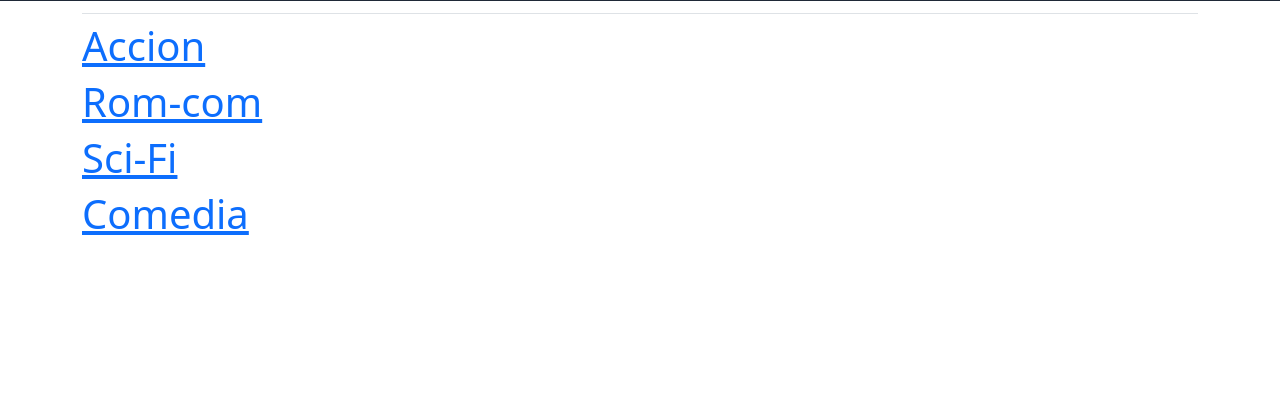
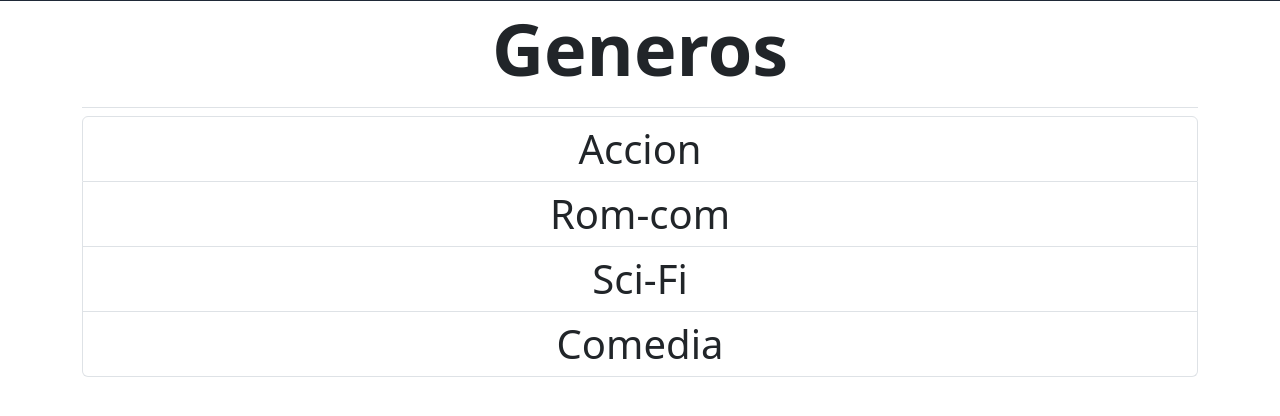
Before and after one commit to LuisMtzGarcia/ClonIMDb, a Django app: page /generos/ in a window 1280 px wide. Shown: the part 55-471 px from the top of the page. Run offline with Django 4.2, Linux system fonts and the light colour scheme; data comes from the database, SQL or seed files in the repository; some libraries are stand-ins or nearby versions.

Commit message:
Estilizara la pagina de listado de Generos

```diff
--- a/appIMDb/templates/appIMDb/generos.html
+++ b/appIMDb/templates/appIMDb/generos.html
@@ -1,17 +1,26 @@
 {% extends 'appIMDb/base.html' %}
+
+{% block page_header %}
+    <h1 class="display-2">
+        <div class="fw-bold" style="text-align: center;">
+            Generos
+        </div>
+    </h1>
+{% endblock page_header %}
 
 {% block content %}
 
-    {% for genero in generos %}
-        <h1>
-            <a href="{% url 'appIMDb:genero' genero.id %}">
+    <div class="list-group">
+        {% for genero in generos %}
+            <a href="{% url 'appIMDb:genero' genero.id %}"
+                class="list-group-item list-group-item-action text-center display-6">
                 {{ genero }}
             </a>
-        </h1>
-    {% empty %}
-        <p>
-            Aun no se ha registrado algun genero.
-        </p>
-    {% endfor %}
+        {% empty %}
+            <p class="list-group-item list-group-item-action text-center display-6">
+                Aun no se ha registrado ningun genero.
+            </p>
+        {% endfor %}
+    </div>
 
 {% endblock content %}
```
